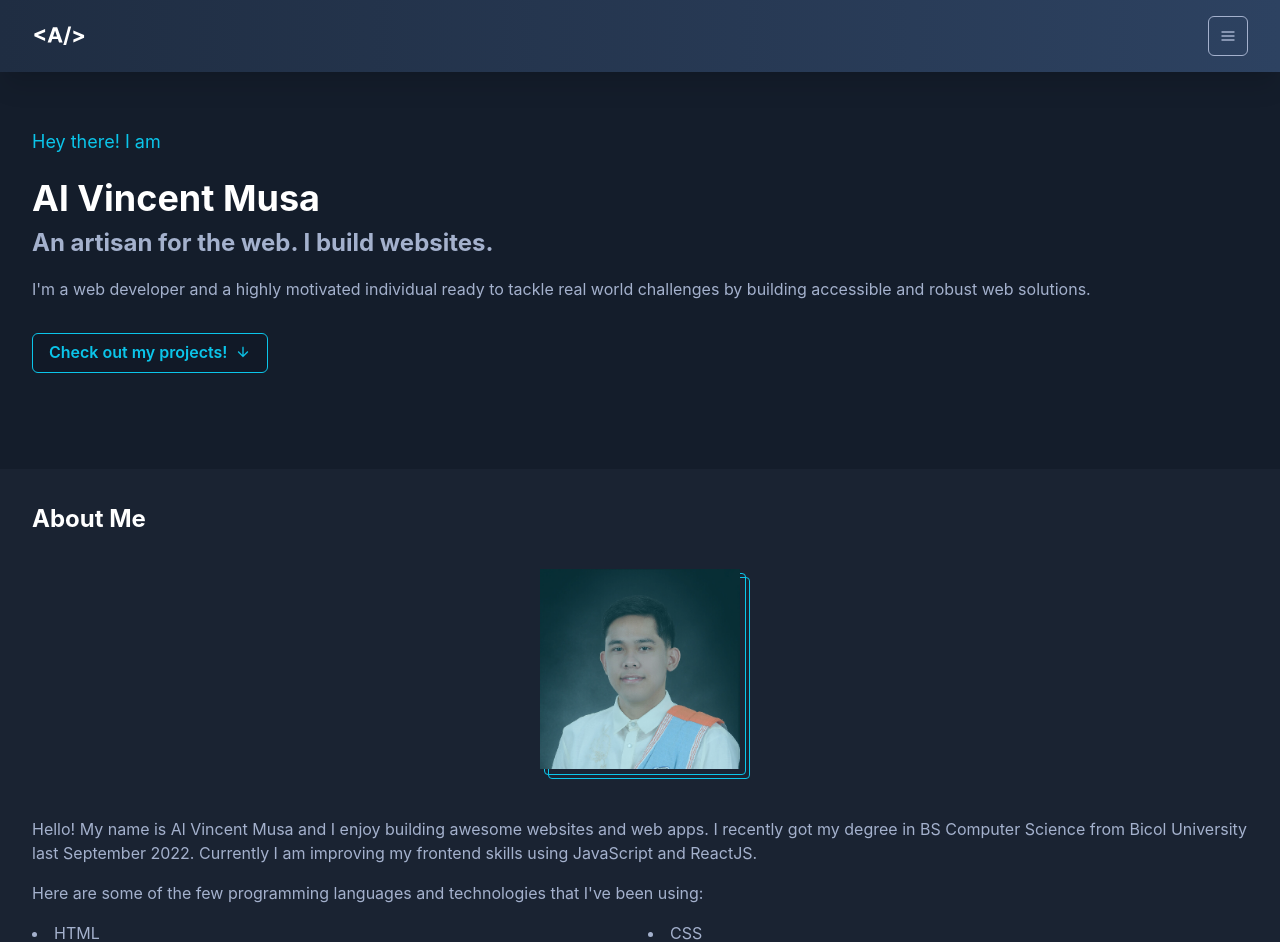
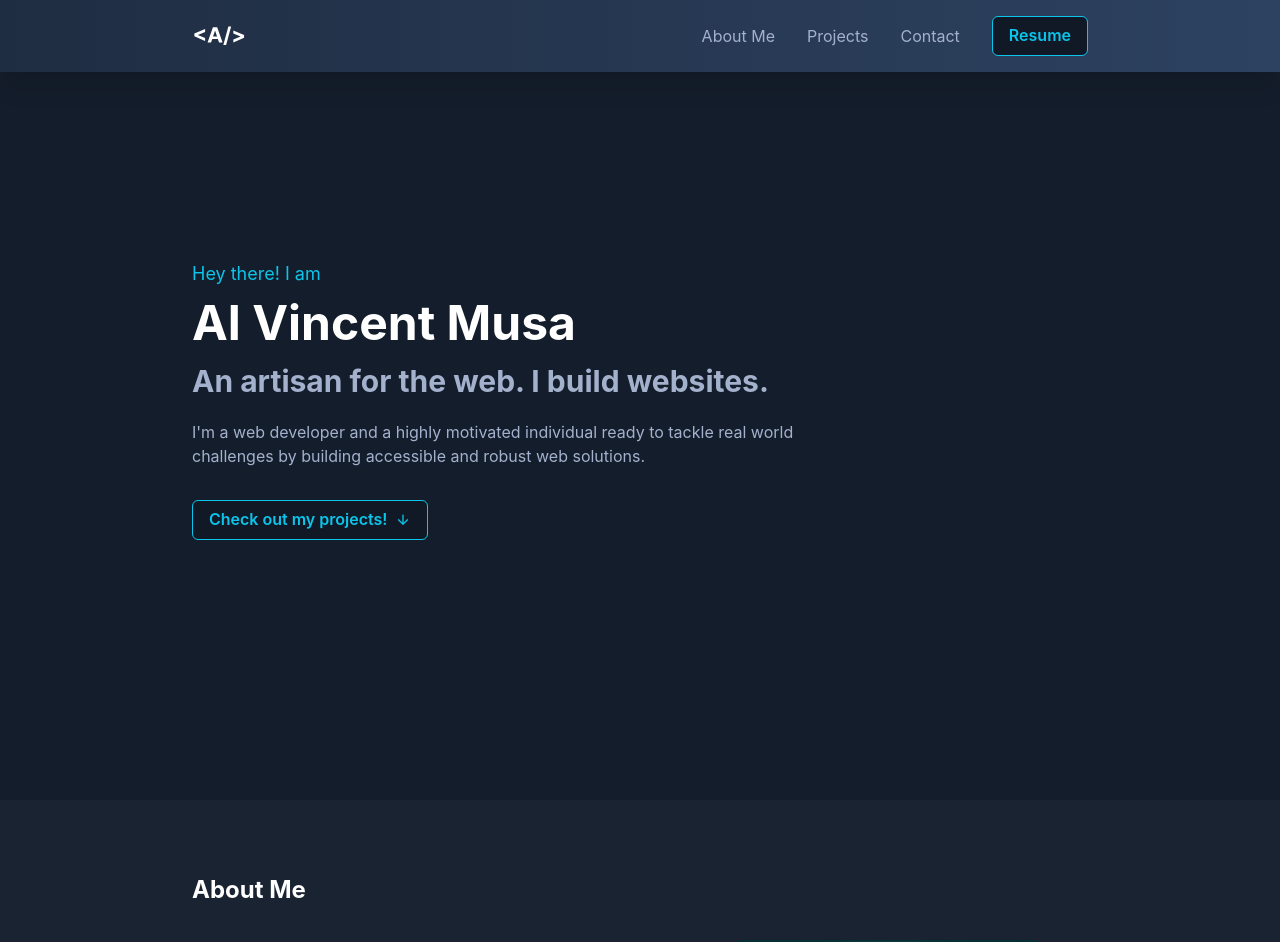
Before and after one commit to eeyvee-0x4d/portfolio, a React (Vite) app: page / in a window 1280 px wide. Shown: the top 942 px of the page. Built offline with nearby package versions, Linux system fonts and the light colour scheme.

Commit message:
now responsive

```diff
--- a/index.html
+++ b/index.html
@@ -4,7 +4,7 @@
     <meta charset="UTF-8" />
     <link rel="icon" type="image/svg+xml" href="/vite.svg" />
     <meta name="viewport" content="width=device-width, initial-scale=1.0" />
-    <title>Vite + React</title>
+    <title>Al Vincent Musa</title>
   </head>
   <body>
     <div id="root"></div>
--- a/src/App.jsx
+++ b/src/App.jsx
@@ -8,6 +8,8 @@ import Navbar from './components/Navbar'
 import Hero from './components/Hero'
 import About from './components/About'
 import Projects from './components/Projects'
+import Contact from './components/Contact'
+import Footer from './components/Footer'
 
 function App() {
 
@@ -21,7 +23,14 @@ function App() {
     }
   }
 
-  const theme = extendTheme({ colors })
+  const breakpoints = {
+    sm: '320px',
+    md: '768px',
+    lg: '960px',
+    xl: '1200px'
+  }
+
+  const theme = extendTheme({ colors, breakpoints })
 
   return (
     <ChakraProvider theme={theme} resetCCSS={true}>
@@ -30,6 +39,8 @@ function App() {
         <Hero />
         <About />
         <Projects />
+        <Contact />
+        <Footer />
       </Box>
     </ChakraProvider>
   )
--- a/src/components/About.jsx
+++ b/src/components/About.jsx
@@ -16,7 +16,8 @@ const About = () => {
       as='section'
       id='about-me'
       bg='brand.neutral1'
-      p='2rem'
+      px={{sm:'2rem', md: '10%', xl: '15%'}}
+      py='4.5rem'
     >
       <Text
         as='h2'
@@ -28,12 +29,14 @@ const About = () => {
         About Me
       </Text>
       <Flex
-        direction='column-reverse'
+        direction={{sm: 'column-reverse', md: 'row'}}
         justify='center'
-        align='center'
+        align={{sm: 'center', md: 'start'}}
         gap='3rem'
       >
-        <Box>
+        <Box
+          flexBasis={{md: '50%'}}
+        >
           <Text
             mb='1rem'
           >
@@ -49,7 +52,7 @@ const About = () => {
             templateColumns='repeat(2, 1fr)'
             gap='4'
             listStylePosition='inside'
-          >
+            >
             <GridItem as='li'>HTML</GridItem>
             <GridItem as='li'>CSS</GridItem>
             <GridItem as='li'>TailwindCSS</GridItem>
@@ -64,9 +67,11 @@ const About = () => {
           </Grid>
         </Box>
         <Box
+          flexBasis={{md: '50%'}}
           borderRadius='base'
           position='relative'
-          w='fit-content'
+          boxSize={{sm: '200px', md: '300px'}}
+          maxWidth='300px'
           zIndex='1'
           __css={{
             "&::before": {
@@ -120,7 +125,7 @@ const About = () => {
           <Image
             src={headShot}
             alt='head shot'
-            boxSize='200'
+            boxSize={{sm: '200px', md: '300px'}}
             />
         </Box>
       </Flex>
--- /dev/null
+++ b/src/components/Contact.jsx
@@ -0,0 +1,47 @@
+import {
+  Box,
+  Button,
+  Heading,
+  Flex,
+  Link,
+  Text
+} from '@chakra-ui/react'
+
+const Contact = () => {
+  return(
+    <Flex
+      id='contact'
+      direction='column'
+      justify='center'
+      align='center'
+      gap='1rem'
+      px={{sm: '2rem', md: '10%'}}
+      py={{sm: '8rem', md: '10rem'}}
+      textAlign='center'
+    >
+      <Heading
+        as='h2'
+        color='white'
+        fontSize={{sm: '3xl'}}
+      >Connect with Me</Heading>
+      <Text
+      >
+        I'm currently looking for opportunities to jumpstart my career in Web Development. Feel free to say Hello!
+      </Text>
+      <Link>
+        <Button
+          bg='brand.accent2'
+          borderColor='brand.accent'
+          color='brand.accent'
+          variant='outline'
+          _hover={{
+            bg: 'brand.accent',
+            color: 'white'
+          }}
+        >Say Hello</Button>
+      </Link>
+    </Flex>
+  )
+}
+
+export default Contact
--- /dev/null
+++ b/src/components/Footer.jsx
@@ -0,0 +1,84 @@
+import {
+  Flex,
+  Link,
+  Text
+} from '@chakra-ui/react'
+
+import {
+  createIcon
+} from '@chakra-ui/icons'
+
+const Footer = () => {
+
+  const GithubIcon = createIcon({
+    displayName: 'GithubIcon',
+    viewBox: '0 0 496 512',
+    path: (
+      <path fill='currentColor' d="M165.9 397.4c0 2-2.3 3.6-5.2 3.6-3.3.3-5.6-1.3-5.6-3.6 0-2 2.3-3.6 5.2-3.6 3-.3 5.6 1.3 5.6 3.6zm-31.1-4.5c-.7 2 1.3 4.3 4.3 4.9 2.6 1 5.6 0 6.2-2s-1.3-4.3-4.3-5.2c-2.6-.7-5.5.3-6.2 2.3zm44.2-1.7c-2.9.7-4.9 2.6-4.6 4.9.3 2 2.9 3.3 5.9 2.6 2.9-.7 4.9-2.6 4.6-4.6-.3-1.9-3-3.2-5.9-2.9zM244.8 8C106.1 8 0 113.3 0 252c0 110.9 69.8 205.8 169.5 239.2 12.8 2.3 17.3-5.6 17.3-12.1 0-6.2-.3-40.4-.3-61.4 0 0-70 15-84.7-29.8 0 0-11.4-29.1-27.8-36.6 0 0-22.9-15.7 1.6-15.4 0 0 24.9 2 38.6 25.8 21.9 38.6 58.6 27.5 72.9 20.9 2.3-16 8.8-27.1 16-33.7-55.9-6.2-112.3-14.3-112.3-110.5 0-27.5 7.6-41.3 23.6-58.9-2.6-6.5-11.1-33.3 2.6-67.9 20.9-6.5 69 27 69 27 20-5.6 41.5-8.5 62.8-8.5s42.8 2.9 62.8 8.5c0 0 48.1-33.6 69-27 13.7 34.7 5.2 61.4 2.6 67.9 16 17.7 25.8 31.5 25.8 58.9 0 96.5-58.9 104.2-114.8 110.5 9.2 7.9 17 22.9 17 46.4 0 33.7-.3 75.4-.3 83.6 0 6.5 4.6 14.4 17.3 12.1C428.2 457.8 496 362.9 496 252 496 113.3 383.5 8 244.8 8zM97.2 352.9c-1.3 1-1 3.3.7 5.2 1.6 1.6 3.9 2.3 5.2 1 1.3-1 1-3.3-.7-5.2-1.6-1.6-3.9-2.3-5.2-1zm-10.8-8.1c-.7 1.3.3 2.9 2.3 3.9 1.6 1 3.6.7 4.3-.7.7-1.3-.3-2.9-2.3-3.9-2-.6-3.6-.3-4.3.7zm32.4 35.6c-1.6 1.3-1 4.3 1.3 6.2 2.3 2.3 5.2 2.6 6.5 1 1.3-1.3.7-4.3-1.3-6.2-2.2-2.3-5.2-2.6-6.5-1zm-11.4-14.7c-1.6 1-1.6 3.6 0 5.9 1.6 2.3 4.3 3.3 5.6 2.3 1.6-1.3 1.6-3.9 0-6.2-1.4-2.3-4-3.3-5.6-2z"/>
+    )
+  })
+
+  const FacebookIcon = createIcon({
+    displayName: 'FacebookIcon',
+    viewBox: '0 0 320 512',
+    path: (
+      <path fill='currentColor' d="M279.14 288l14.22-92.66h-88.91v-60.13c0-25.35 12.42-50.06 52.24-50.06h40.42V6.26S260.43 0 225.36 0c-73.22 0-121.08 44.38-121.08 124.72v70.62H22.89V288h81.39v224h100.17V288z"/>
+    )
+  })
+
+  const LinkedinIcon = createIcon({
+    displayName: 'LinkedinIcon',
+    viewBox: '0 0 448 512',
+    path: (
+      <path fill='currentColor' d="M100.28 448H7.4V148.9h92.88zM53.79 108.1C24.09 108.1 0 83.5 0 53.8a53.79 53.79 0 0 1 107.58 0c0 29.7-24.1 54.3-53.79 54.3zM447.9 448h-92.68V302.4c0-34.7-.7-79.2-48.29-79.2-48.29 0-55.69 37.7-55.69 76.7V448h-92.78V148.9h89.08v40.8h1.3c12.4-23.5 42.69-48.3 87.88-48.3 94 0 111.28 61.9 111.28 142.3V448z"/>
+    )
+  })
+
+  const YoutubeIcon = createIcon({
+    displayName: 'YoutubeIcon',
+    viewBox: '0 0 576 512',
+    path: (
+      <path fill='currentColor' d="M549.655 124.083c-6.281-23.65-24.787-42.276-48.284-48.597C458.781 64 288 64 288 64S117.22 64 74.629 75.486c-23.497 6.322-42.003 24.947-48.284 48.597-11.412 42.867-11.412 132.305-11.412 132.305s0 89.438 11.412 132.305c6.281 23.65 24.787 41.5 48.284 47.821C117.22 448 288 448 288 448s170.78 0 213.371-11.486c23.497-6.321 42.003-24.171 48.284-47.821 11.412-42.867 11.412-132.305 11.412-132.305s0-89.438-11.412-132.305zm-317.51 213.508V175.185l142.739 81.205-142.739 81.201z"/>
+    )
+  })
+
+  return(
+    <Flex
+      as='footer'
+      bg='brand.neutral1'
+      direction='column'
+      justfy='center'
+      align='center'
+      gap='1rem'
+      p='2rem'
+    >
+      <Flex
+        gap='2rem'
+      >
+        <Link
+          href='https://github.com/eeyvee-0x4d'
+          isExternal
+        ><GithubIcon boxSize='1.5rem'/></Link>
+        <Link
+          href='https://www.facebook.com/alvincent.musa/'
+          isExternal
+        ><FacebookIcon boxSize='1.5rem'/></Link>
+        <Link
+          href='https://www.facebook.com/alvincent.musa/'
+          isExternal
+        ><LinkedinIcon boxSize='1.5rem'/></Link>
+        <Link
+          href='https://www.youtube.com/watch?v=dQw4w9WgXcQ'
+          isExternal
+        ><YoutubeIcon boxSize='1.5rem'/></Link>
+      </Flex>
+      <Text
+        fontSize='sm'
+      >
+        Built with ChakraUI by Al Vincent Musa
+      </Text>
+    </Flex>
+  )
+}
+
+export default Footer
--- a/src/components/Hero.jsx
+++ b/src/components/Hero.jsx
@@ -14,17 +14,19 @@ import {
 
 const Hero = () => {
   return(
-    <Box
+    <Flex
       as='section'
       id='#hero'
-      px='2rem'
-      pt='8rem'
-      pb='6rem'
+      direction='column'
+      justify='center'
+      px={{sm: '2rem', md: '10%', xl: '15%'}}
+      py={{sm: '5rem', md: '0'}}
+      minHeight='100vh'
     >
       <Text
         as='p'
         color='brand.accent'
-        pb='1rem'
+        pb={{sm: '0'}}
         fontSize='lg'
       >
         Hey there! I am
@@ -33,17 +35,18 @@ const Hero = () => {
       as='h1'
         color='white'
         fontWeight='700'
-        fontSize='4xl'
+        fontSize={{sm: '3xl', md:'5xl'}}
       >Al Vincent Musa</Text>
       <Text
       as='h2'
       fontWeight='700'
-      fontSize='2xl'
+      fontSize={{sm: 'xl', md: '3xl'}}
       pb='1rem'
       >An artisan for the web. I build websites.</Text>
       <Text
         as='p'
         pb='2rem'
+        maxWidth='60ch'
       >
         I'm a web developer and a highly motivated individual ready to tackle real world challenges by building accessible and robust web solutions.
       </Text>
@@ -64,7 +67,7 @@ const Hero = () => {
         </Button>
       </Link>
 
-    </Box>
+    </Flex>
   )
 }
 
--- a/src/components/Navbar.jsx
+++ b/src/components/Navbar.jsx
@@ -2,6 +2,7 @@ import logo from '../assets/logo.svg'
 
 import {
   Box,
+  Button,
   Drawer,
   DrawerOverlay,
   DrawerCloseButton,
@@ -55,20 +56,95 @@ const Navbar = () => {
 
   return(
     <Flex
-      position='fixed'
-      w='100%'
-      px='2rem'
+      position={{sm: 'fixed'}}
+      top='0'
+      w='100vw'
+      px={{sm: '2rem', md: '10%', xl:'15%'}}
       py='1rem'
       align='center'
       backgroundImage="linear-gradient(90deg, rgb(31, 45, 66), rgb(45, 66, 97))"
       boxShadow='rgba(0, 0, 0, 0.1) 0px 20px 25px -5px, rgba(0, 0, 0, 0.04) 0px 10px 10px -5px'
       zIndex="999"
     >
-      <Link href='#'>
-        <Image src={logo} h='2rem'/>
+      <Link
+        href='#'
+        tabIndex={0}
+      >
+        <Image src={logo} h='2rem' alt='logo'/>
       </Link>
       <Spacer />
+      <Box
+        as='nav'
+        display={{sm: 'none', md: 'block'}}
+      >
+        <Flex
+          as='ul'
+          listStyleType='none'
+          justify='center'
+          align='center'
+          gap='2rem'
+        >
+          <Box as='li'
+            position='relative'
+            __css={menuLinksAfter}
+          >
+            <Link
+              href='#about-me'
+              position='relative'
+              _hover={menuLinksHover}
+              onClick={onClose}
+            >
+              About Me
+            </Link>
+          </Box>
+          <Box as='li'
+            position='relative'
+            __css={menuLinksAfter}
+          >
+            <Link
+              href='#projects'
+              position='relative'
+              _hover={menuLinksHover}
+              onClick={onClose}
+            >
+              <Text>Projects</Text>
+            </Link>
+            </Box>
+          <Box as='li'
+            position='relative'
+            __css={menuLinksAfter}
+          >
+            <Link
+              href='#contact'
+              position='relative'
+              _hover={menuLinksHover}
+              onClick={onClose}
+            >
+              <Text>Contact</Text>
+            </Link>
+          </Box>
+          <Box as='li'
+          >
+            <Link
+              href='#'
+              position='relative'
+            >
+              <Button
+                bg='brand.accent2'
+                borderColor='brand.accent'
+                color='brand.accent'
+                variant='outline'
+                _hover={{
+                  bg: 'brand.accent',
+                  color: 'white'
+                }}
+              >Resume</Button>
+            </Link>
+          </Box>
+        </Flex>
+      </Box>
       <IconButton
+        display={{sm: 'block', md: 'none'}}
         colorScheme="brand.fg"
         _hover={{color: 'brand.accent'}}
         variant='outline'
@@ -76,8 +152,15 @@ const Navbar = () => {
         icon={<HamburgerIcon />}
         onClick={onOpen}
       />
-      <Drawer placement='right' onClose={onClose} isOpen={isOpen}>
-        <DrawerOverlay>
+      <Drawer
+        display={{sm: 'block', md: 'none'}}
+        placement='right'
+        onClose={onClose}
+        isOpen={isOpen}
+      >
+        <DrawerOverlay
+          display={{sm: 'block', md: 'none'}}
+        >
           <DrawerContent
             bg='#111927'
             color='brand.fg'
@@ -141,7 +224,7 @@ const Navbar = () => {
                   __css={menuLinksAfter}
                 >
                   <Link
-                    href='#'
+                    href='#contact'
                     position='relative'
                     _hover={menuLinksHover}
                     onClick={onClose}
--- a/src/components/Projects.jsx
+++ b/src/components/Projects.jsx
@@ -63,7 +63,8 @@ const Projects = () => {
     <Box
       as='section'
       id='projects'
-      p='2rem'
+      px={{sm: '2rem', md: '10%'}}
+      py='4.5rem'
     >
       <Heading
         as='h2'
@@ -75,8 +76,11 @@ const Projects = () => {
         Projects
       </Heading>
       <Flex
-        direction='column'
-        gap='1rem'
+        direction={{sm: 'column', md: 'row'}}
+        justify='center'
+        align='center'
+        flexWrap='wrap'
+        gap='2rem'
       >
         {
           projects.map(project => {
@@ -86,6 +90,7 @@ const Projects = () => {
                 color='brand.fg'
                 overflow='hidden'
                 variant='elevated'
+                maxWidth={{sm: '768px', md: '400px'}}
               >
                 <Image
                   src={project.image}
```
